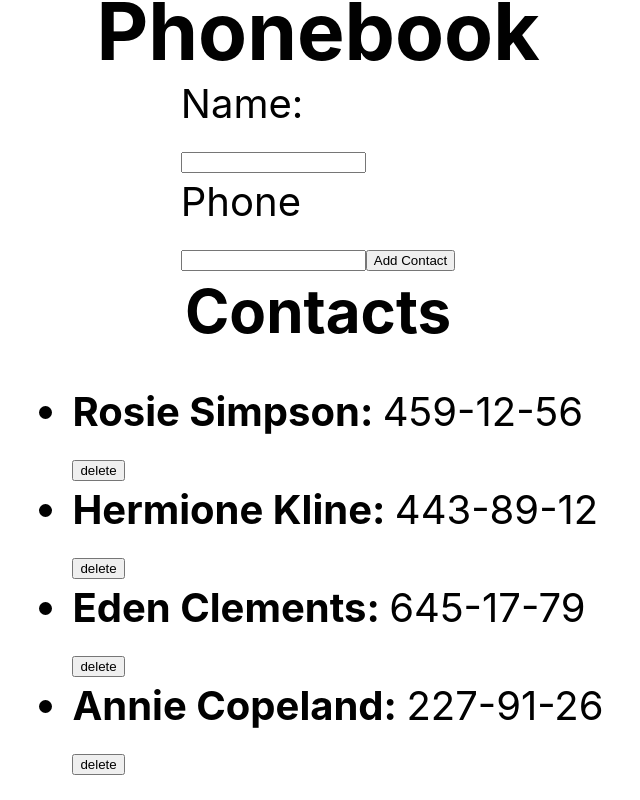
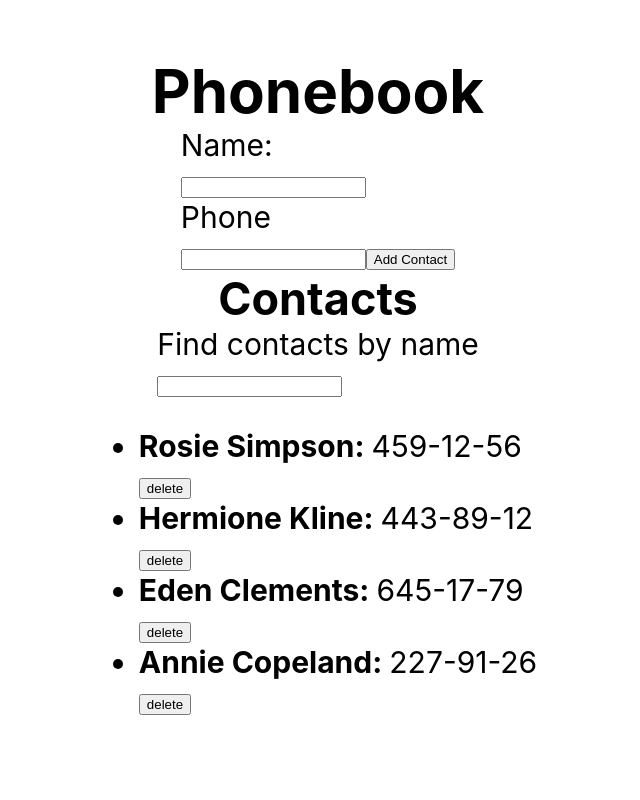
Before and after one commit to luisf756/goit-react-hw-02-phonebook, a React (Create React App) app: page / in a window 1280 px wide. Shown: the whole page, without its empty margins (322-962 px from the left). Built offline with nearby package versions, Linux system fonts and the light colour scheme.

Commit message:
add filter function

```diff
--- a/src/components/App.jsx
+++ b/src/components/App.jsx
@@ -1,8 +1,9 @@
 // import { nanoid } from 'nanoid';
 import React from 'react';
+// import { useState } from 'react';
 
 import ContactList from './phone/ContactList'
-// import Filter from './phone/Filter';
+import Filter from './phone/Filter';
 import ContactForm from './phone/ContactForm'
 // const section = {
 //   width: '100vw',
@@ -20,24 +21,29 @@ import ContactForm from './phone/ContactForm'
 export default class App extends React.Component {
   state = {
     contacts: [
-      {id: 'id-1', name: 'Rosie Simpson', number: '459-12-56'},
-      {id: 'id-2', name: 'Hermione Kline', number: '443-89-12'},
-      {id: 'id-3', name: 'Eden Clements', number: '645-17-79'},
-      {id: 'id-4', name: 'Annie Copeland', number: '227-91-26'},
+      { id: 'id-1', name: 'Rosie Simpson', number: '459-12-56' },
+      { id: 'id-2', name: 'Hermione Kline', number: '443-89-12' },
+      { id: 'id-3', name: 'Eden Clements', number: '645-17-79' },
+      { id: 'id-4', name: 'Annie Copeland', number: '227-91-26' },
     ],
     filter: '',
     name: '',
-    number: ''
-  }
-  changeFilter = e => {
-    this.setState({ filter: e.currentTarget.value });
+    number: '',
+  };
+  renderContacts = () => {
+
+    // console.log(this.state);
+    const { filter, contacts } = this.state;
+    const normalizedFilter = filter.toLowerCase();
+
+    return contacts.filter(contact =>
+      contact.name.toLowerCase().includes(normalizedFilter)
+    );
   };
   rellenar = values => {
     //console.log(values);
     // const { id, name, number } = this.state;
-    // console.log(
-    //   `id: ${id}, neme: ${name}, num: ${number}`
-    // );
+
     const contact = {
       id: values.id,
       name: values.name,
@@ -47,14 +53,18 @@ export default class App extends React.Component {
       contacts: [...prevState.contacts, contact],
     }));
   };
-
-  deleteContact = todoId => {
+  filterList=(e)=>{
+    this.setState({ filter: e.currentTarget.value });
+  }
+  deleteContact = idContact => {
     this.setState(prevState => ({
-      contacts: prevState.contacts.filter(contact => contact.id !== todoId),
+      contacts: prevState.contacts.filter(contact => contact.id !== idContact),
     }));
   };
 
   render() {
+    const {  filter } = this.state;
+    const visibleContacts = this.renderContacts();
     return (
       <div
         style={{
@@ -63,21 +73,17 @@ export default class App extends React.Component {
           justifyContent: 'center',
           alignItems: 'center',
           flexDirection: 'column',
-        fontSize: 40,
+          fontSize: 30,
           color: '#010101',
-
         }}
       >
-        {/* <h1>Phone book</h1>
-        <section style={section}>
-
-        </section> */}
         <h1>Phonebook</h1>
         {/* <ContactForm  /> */}
-  <ContactForm onSubmit={ values => this.rellenar(values)} />
+        <ContactForm onSubmit={values => this.rellenar(values)} />
         <h2>Contacts</h2>
-   {/* <Filter value={filter} onChange={this.changeFilter} />  */}
-  <ContactList state={this.state.contacts}
+        <Filter value={filter} onChange={this.filterList} />
+        <ContactList
+          state={visibleContacts}
           onDeleteContact={this.deleteContact}
         />
       </div>
--- a/src/components/phone/Filter.jsx
+++ b/src/components/phone/Filter.jsx
@@ -13,3 +13,13 @@ const Filter = ({ value, onChange }) => (
 // };
 
 export default Filter;
+
+
+export const Rose = ({ value, onChange }) => {
+  return (
+  <div >
+    <p>Find contacts by name</p>
+    <input type="name" value={value} onChange={onChange} />
+  </div>
+  )
+}
```
Lines whose indentation alone changed are shown as unchanged.
